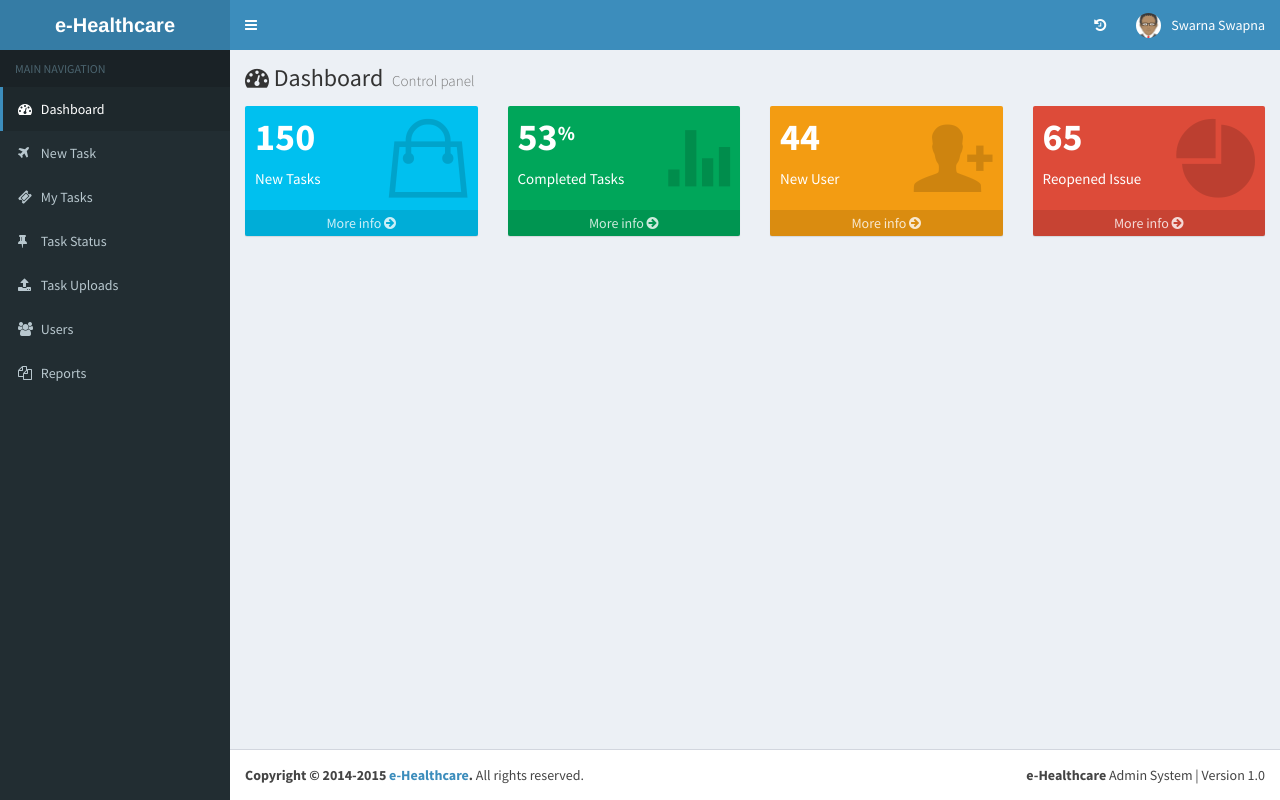
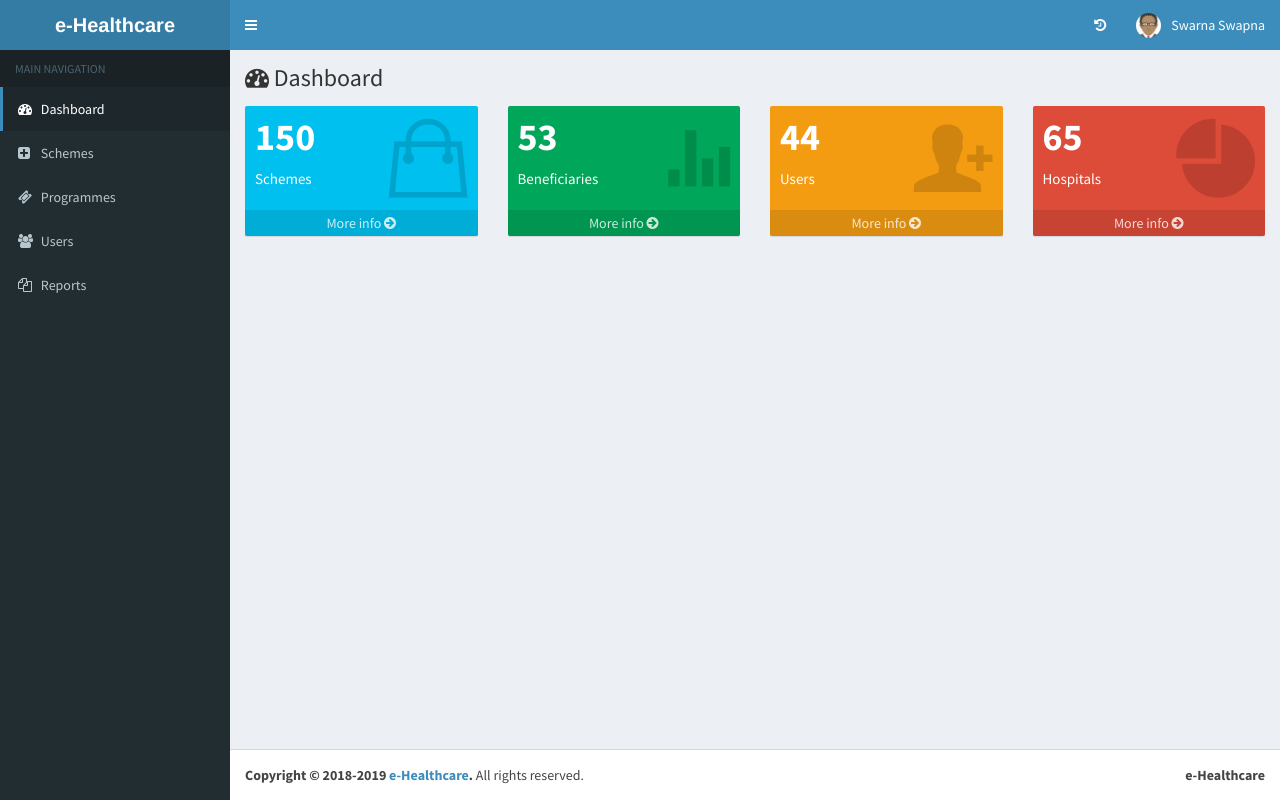
Before and after one commit to Rajesh-Sathyakumar/e-healthsystem, a CodeIgniter app: page /dashboard in a window 1280 px wide. Run offline with CodeIgniter, Linux system fonts and the light colour scheme; a user stored in the database is signed in.

Commit message:
dashboard changes

```diff
--- a/application/views/dashboard.php
+++ b/application/views/dashboard.php
@@ -3,7 +3,7 @@
     <section class="content-header">
       <h1>
         <i class="fa fa-tachometer" aria-hidden="true"></i> Dashboard
-        <small>Control panel</small>
+        <small></small>
       </h1>
     </section>
 
@@ -14,7 +14,7 @@
               <div class="small-box bg-aqua">
                 <div class="inner">
                   <h3>150</h3>
-                  <p>New Tasks</p>
+                  <p>Schemes</p>
                 </div>
                 <div class="icon">
                   <i class="ion ion-bag"></i>
@@ -26,8 +26,8 @@
               <!-- small box -->
               <div class="small-box bg-green">
                 <div class="inner">
-                  <h3>53<sup style="font-size: 20px">%</sup></h3>
-                  <p>Completed Tasks</p>
+                  <h3>53<sup style="font-size: 20px"></sup></h3>
+                  <p>Beneficiaries</p>
                 </div>
                 <div class="icon">
                   <i class="ion ion-stats-bars"></i>
@@ -40,7 +40,7 @@
               <div class="small-box bg-yellow">
                 <div class="inner">
                   <h3>44</h3>
-                  <p>New User</p>
+                  <p>Users</p>
                 </div>
                 <div class="icon">
                   <i class="ion ion-person-add"></i>
@@ -53,7 +53,7 @@
               <div class="small-box bg-red">
                 <div class="inner">
                   <h3>65</h3>
-                  <p>Reopened Issue</p>
+                  <p>Hospitals</p>
                 </div>
                 <div class="icon">
                   <i class="ion ion-pie-graph"></i>
--- a/application/views/includes/footer.php
+++ b/application/views/includes/footer.php
@@ -2,9 +2,9 @@
 
     <footer class="main-footer">
         <div class="pull-right hidden-xs">
-          <b>e-Healthcare</b> Admin System | Version 1.0
+          <b>e-Healthcare</b>
         </div>
-        <strong>Copyright &copy; 2014-2015 <a href="<?php echo base_url(); ?>">e-Healthcare</a>.</strong> All rights reserved.
+        <strong>Copyright &copy; 2018-2019 <a href="<?php echo base_url(); ?>">e-Healthcare</a>.</strong> All rights reserved.
     </footer>
 
     <!-- jQuery UI 1.11.2 -->
--- a/application/views/includes/header.php
+++ b/application/views/includes/header.php
@@ -105,30 +105,30 @@
             </li>
             <li class="treeview">
               <a href="#" >
-                <i class="fa fa-plane"></i>
-                <span>New Task</span>
+                <i class="fa fa-plus-square"></i>
+                <span>Schemes</span>
               </a>
             </li>
             <li class="treeview">
               <a href="#" >
                 <i class="fa fa-ticket"></i>
-                <span>My Tasks</span>
+                <span>Programmes</span>
               </a>
             </li>
             <?php
-            if($role == ROLE_ADMIN || $role == ROLE_ORGANIZATION)
+            if($role == ROLE_HOSPITAL || $role == ROLE_ORGANIZATION)
             {
             ?>
             <li class="treeview">
               <a href="#" >
                 <i class="fa fa-thumb-tack"></i>
-                <span>Task Status</span>
+                <span>Requests</span>
               </a>
             </li>
             <li class="treeview">
               <a href="#" >
                 <i class="fa fa-upload"></i>
-                <span>Task Uploads</span>
+                <span>Beneficiaries</span>
               </a>
             </li>
             <?php
```
Also changed, not shown: application/controllers/Login.php (+2 -5 lines), application/views/users.php (+7 -0 lines).
